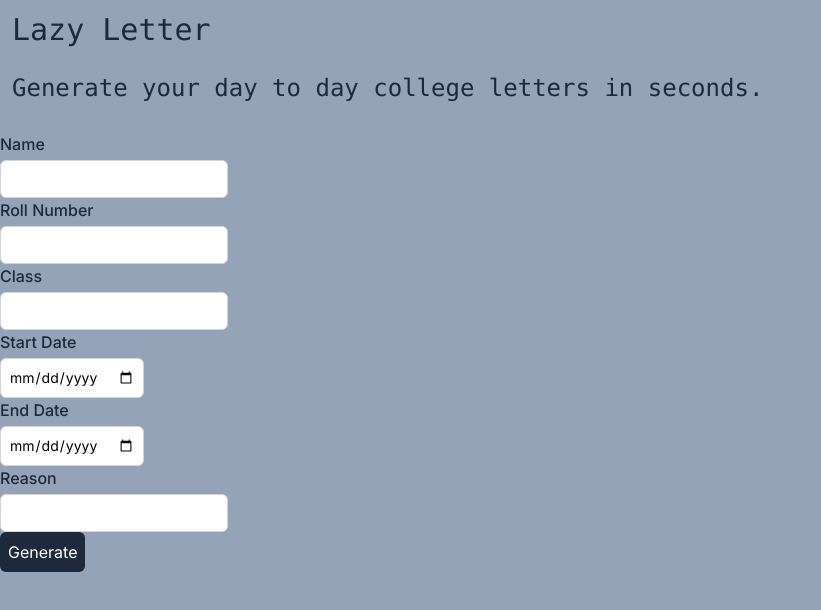
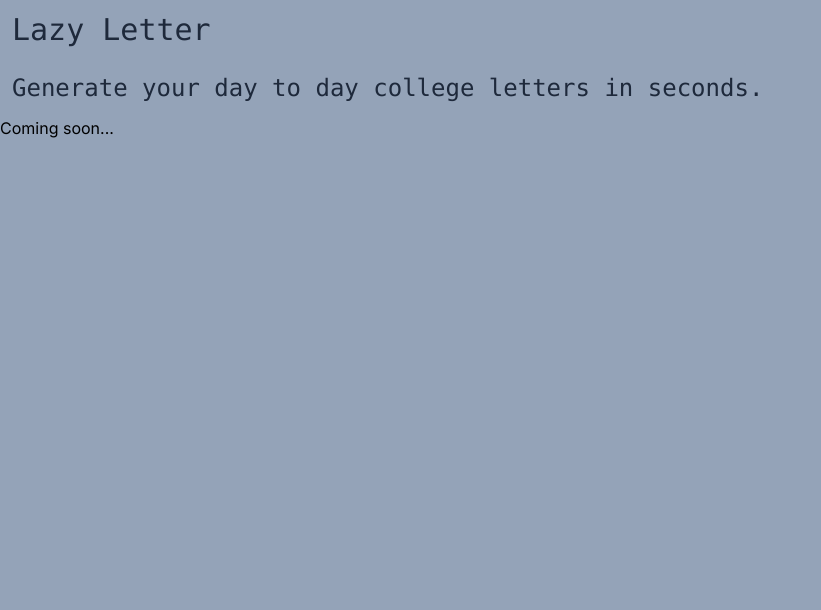
Before and after one commit to EditaCTF/lazyletter, a Next.js app: page /gen/leave in a window 1280 px wide. Shown: the top 610 px of the page, without its empty margins (0-821 px from the left). Built offline with nearby package versions, Linux system fonts and the light colour scheme.

Commit message:
minor changes

```diff
--- a/app/gen/leave/page.tsx
+++ b/app/gen/leave/page.tsx
@@ -1,43 +1,7 @@
-'use client'
 import Image from "next/image";
-import { Inter } from "next/font/google";
-import React, {useState, useEffect} from 'react';
 
 export default function Home() {
-const action = () => {
-    let name = document.getElementById("name")
-    let roll = document.getElementById("roll")
-    let ans = document.getElementById("ans")
-    // let clas = document.getElementById("class")
-    // let start = document.getElementById("start")
-    // let end = document.getElementById("end")
-
-    ans.innerHTML = `Subject: Request for Issuance of Original Degree Certificate
-
-    Dear [Recipient's Name/Title],
-
-    I hope this email finds you well.
-
-    I am writing to formally request the issuance of my Original Degree certificate for the completion of my [Degree Program] from [Institution's Name]. Below are my personal details for your reference:
-
-    Name: ${name.value}
-    Roll Number: ${roll.value}
-    Department: ${clas.value}
-    Dates of Attendance: ${start.value} to ${end.value}
-    I have successfully completed all the academic requirements, including the necessary coursework and examinations, as per the regulations of the institution. Enclosed with this email are the required documents, along with any applicable fees or forms as per the institution's guidelines.
-
-    I kindly request that the Original Degree certificate be processed and issued at the earliest convenience. This certificate holds significant importance for my future academic and professional endeavors.
-
-    Your prompt attention to this matter would be greatly appreciated. Please feel free to reach out to me if any further information or documentation is required from my end.
-
-    Thank you for your assistance in advance. Looking forward to a positive response.
-
-    Warm regards,
-
-    ${name.value}
-    `
-}
-return (
+  return (
     <main className="flex min-h-screen flex-col bg-slate-400">
         <div>
             <div>
@@ -46,23 +10,10 @@ return (
             <div>
                 <h2 className="text-2xl p-3 text-slate-800 w-fit rounded-2xl font-mono">Generate your day to day college letters in seconds.</h2>
             </div>
-            <div className="mt-4">
-                <label htmlFor="name" className="text-slate-800 font-medium">Name</label>
-                <input type="text" id="name" className="block p-2 mt-1 rounded-md bg-white border border-gray-300 focus:outline-none focus:ring-indigo-500 focus:border-indigo-500 sm:text-sm" />
-                <label htmlFor="roll" className="text-slate-800 font-medium">Roll Number</label>
-                <input type="text" id="roll" className="block p-2 mt-1 rounded-md bg-white border border-gray-300 focus:outline-none focus:ring-indigo-500 focus:border-indigo-500 sm:text-sm" />
-                <label htmlFor="class" className="text-slate-800 font-medium">Class</label>
-                <input type="text" id="email" className="block p-2 mt-1 rounded-md bg-white border border-gray-300 focus:outline-none focus:ring-indigo-500 focus:border-indigo-500 sm:text-sm" />
-                <label htmlFor="start" className="text-slate-800 font-medium">Start Date</label>
-                <input type="date" id="start" className="block p-2 mt-1 rounded-md bg-white border border-gray-300 focus:outline-none focus:ring-indigo-500 focus:border-indigo-500 sm:text-sm" />
-                <label htmlFor="end" className="text-slate-800 font-medium">End Date</label>
-                <input type="date" id="end" className="block p-2 mt-1 rounded-md bg-white border border-gray-300 focus:outline-none focus:ring-indigo-500 focus:border-indigo-500 sm:text-sm" />
-                <label htmlFor="reason" className="text-slate-800 font-medium">Reason</label>
-                <input type="text" id="reason" className="block p-2 mt-1 rounded-md bg-white border border-gray-300 focus:outline-none focus:ring-indigo-500 focus:border-indigo-500 sm:text-sm" />
+            <div>
+                Coming soon...
             </div>
-                <button className="bg-slate-800 text-white p-2 rounded-md" onClick={action}>Generate</button>
-                <div id="ans"></div>
-            </div>
+        </div>
     </main>
   );
 }
--- /dev/null
+++ b/app/gen/others/page.tsx
@@ -0,0 +1,19 @@
+import Image from "next/image";
+
+export default function Home() {
+  return (
+    <main className="flex min-h-screen flex-col bg-slate-400">
+        <div>
+            <div>
+                <h1 className="text-3xl p-3 text-slate-800 w-fit rounded-2xl font-mono">Lazy Letter</h1>
+            </div>
+            <div>
+                <h2 className="text-2xl p-3 text-slate-800 w-fit rounded-2xl font-mono">Generate your day to day college letters in seconds.</h2>
+            </div>
+            <div>
+                Coming soon...
+            </div>
+        </div>
+    </main>
+  );
+}
```
